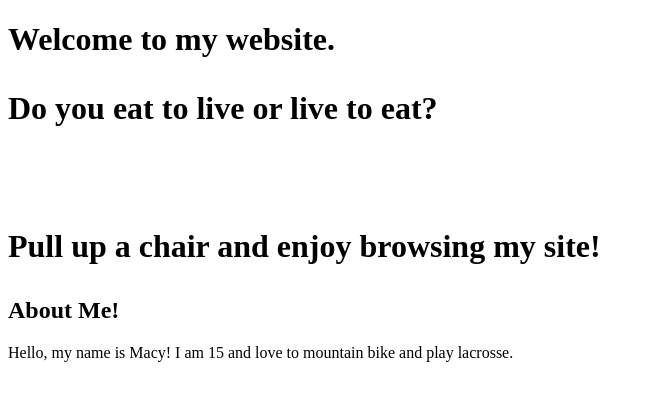
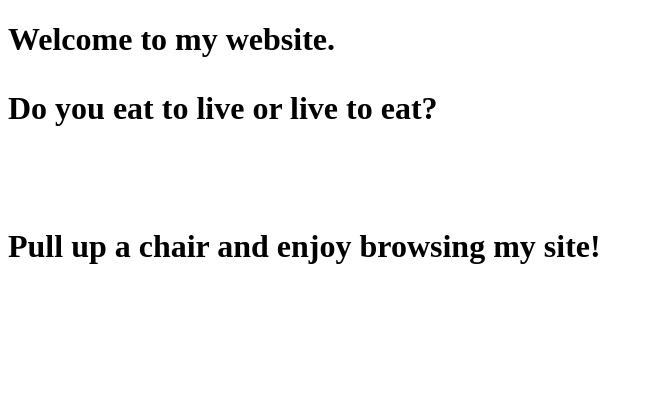
Before and after one commit to MJC1501/MJC1501.githubio, a plain HTML site: page index.html in a window 1280 px wide. Shown: the whole page, without its empty margins (0-653 px from the left). Drawn offline with Linux system fonts and the light colour scheme.

Commit message:
Update index.html

```diff
--- a/index.html
+++ b/index.html
@@ -13,27 +13,3 @@
 	<p>Pull up a chair and enjoy browsing my site!</p>
    </body>
 </html>
-
-<!-- Example code for an 'about' page -->
-
-<html>
-
-    					<head>
-
-        			<h2>About Me!</h2>
-
-   					 </head>
-
-    					<body>
-
-
-
-       <p>Hello, my name is Macy! I am 15 and love to mountain bike and play lacrosse.</p>
-
-
-
-  </body>
-
-
-
-</html>
```
